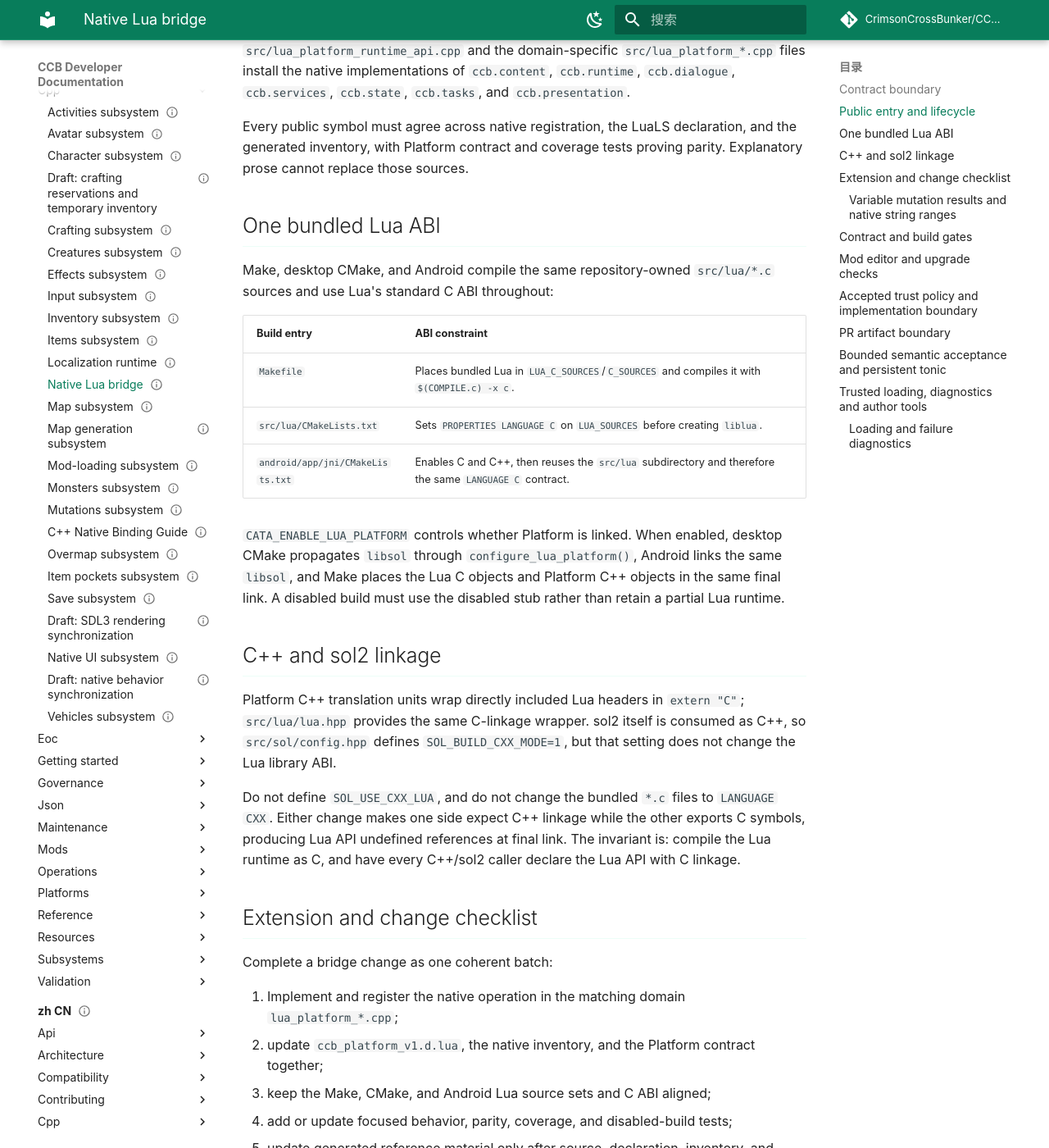
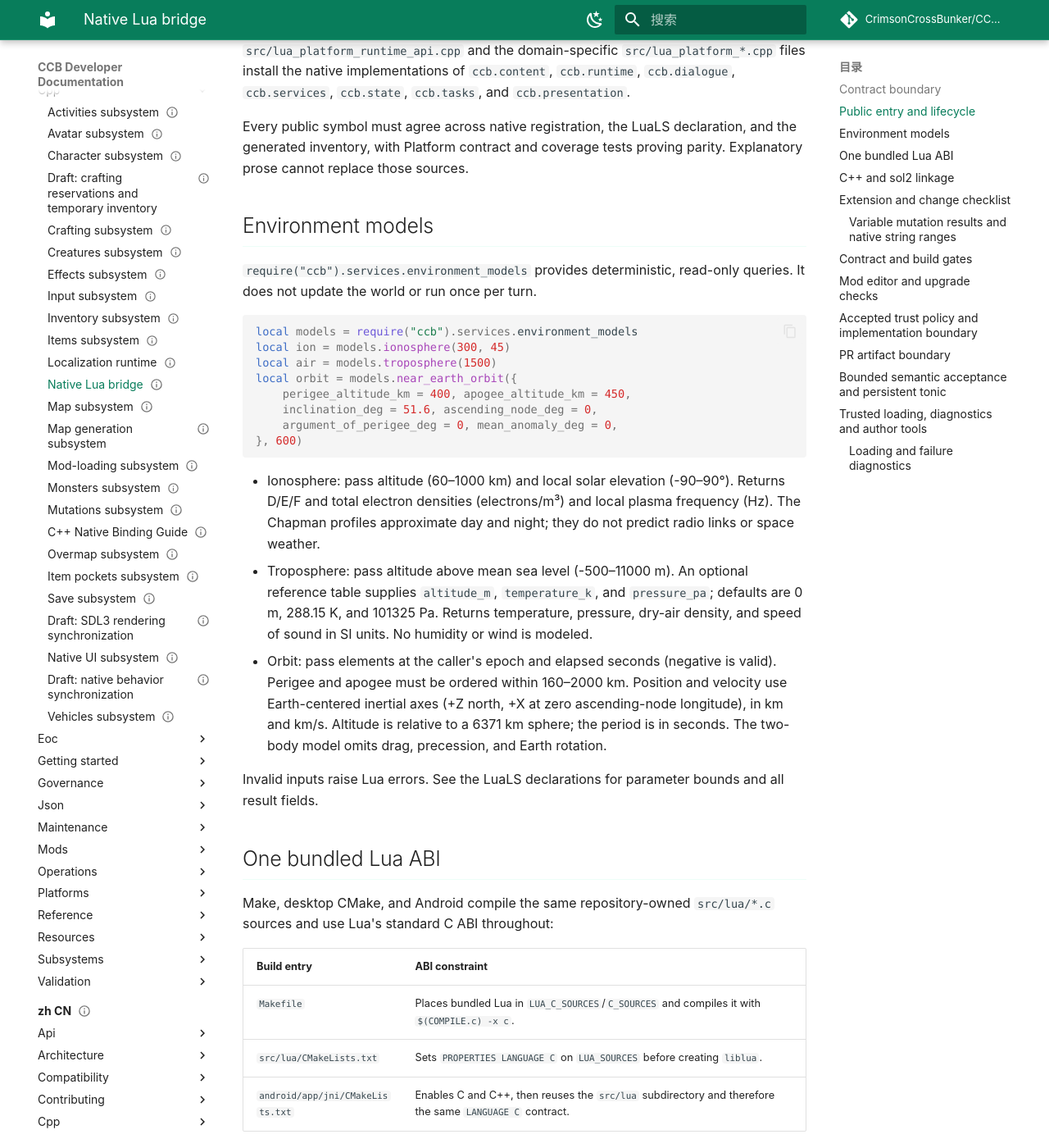
Before and after one commit to CrimsonCrossBunker/CCB-Docs, an MkDocs documentation site: the page built from docs/en/cpp/lua-bridge.md, in a window 1280 px wide and 1400 px high, scrolled down 613 px. Shown: the whole window at 82% size. Built offline with MkDocs 1.6.1 and Material for MkDocs 9.7.7, drawn with Linux system fonts in a browser that asks for light colours; comment, search, counter and statistics services are not loaded.

Commit message:
docs: describe Lua environment model queries

````diff
--- a/docs/en/cpp/lua-bridge.md
+++ b/docs/en/cpp/lua-bridge.md
@@ -296,6 +296,39 @@ domain-specific `src/lua_platform_*.cpp` files install the native implementation
 Every public symbol must agree across native registration, the LuaLS declaration, and the
 generated inventory, with Platform contract and coverage tests proving parity. Explanatory prose
 cannot replace those sources.
+
+## Environment models
+
+`require("ccb").services.environment_models` provides deterministic, read-only
+queries. It does not update the world or run once per turn.
+
+```lua
+local models = require("ccb").services.environment_models
+local ion = models.ionosphere(300, 45)
+local air = models.troposphere(1500)
+local orbit = models.near_earth_orbit({
+    perigee_altitude_km = 400, apogee_altitude_km = 450,
+    inclination_deg = 51.6, ascending_node_deg = 0,
+    argument_of_perigee_deg = 0, mean_anomaly_deg = 0,
+}, 600)
+```
+
+- Ionosphere: pass altitude (60–1000 km) and local solar elevation (-90–90°).
+  Returns D/E/F and total electron densities (electrons/m³) and local plasma
+  frequency (Hz). The Chapman profiles approximate day and night; they do not
+  predict radio links or space weather.
+- Troposphere: pass altitude above mean sea level (-500–11000 m). An optional
+  reference table supplies `altitude_m`, `temperature_k`, and `pressure_pa`;
+  defaults are 0 m, 288.15 K, and 101325 Pa. Returns temperature, pressure,
+  dry-air density, and speed of sound in SI units. No humidity or wind is modeled.
+- Orbit: pass elements at the caller's epoch and elapsed seconds (negative is
+  valid). Perigee and apogee must be ordered within 160–2000 km. Position and
+  velocity use Earth-centered inertial axes (+Z north, +X at zero ascending-node
+  longitude), in km and km/s. Altitude is relative to a 6371 km sphere; the
+  period is in seconds. The two-body model omits drag, precession, and Earth rotation.
+
+Invalid inputs raise Lua errors. See the LuaLS declarations for parameter bounds
+and all result fields.
 
 ## One bundled Lua ABI
 
````
Also changed, not shown: docs/zh_CN/cpp/lua-bridge.md (+29 -0 lines).
